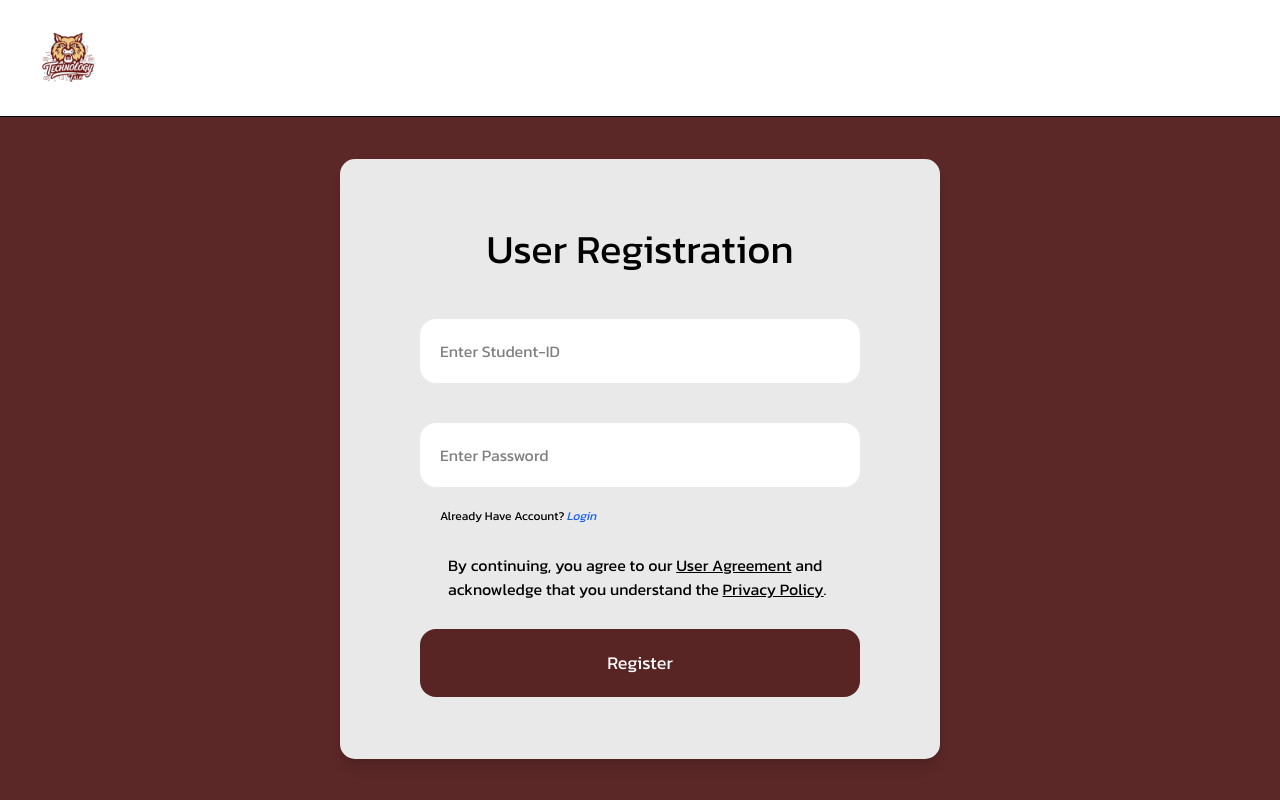
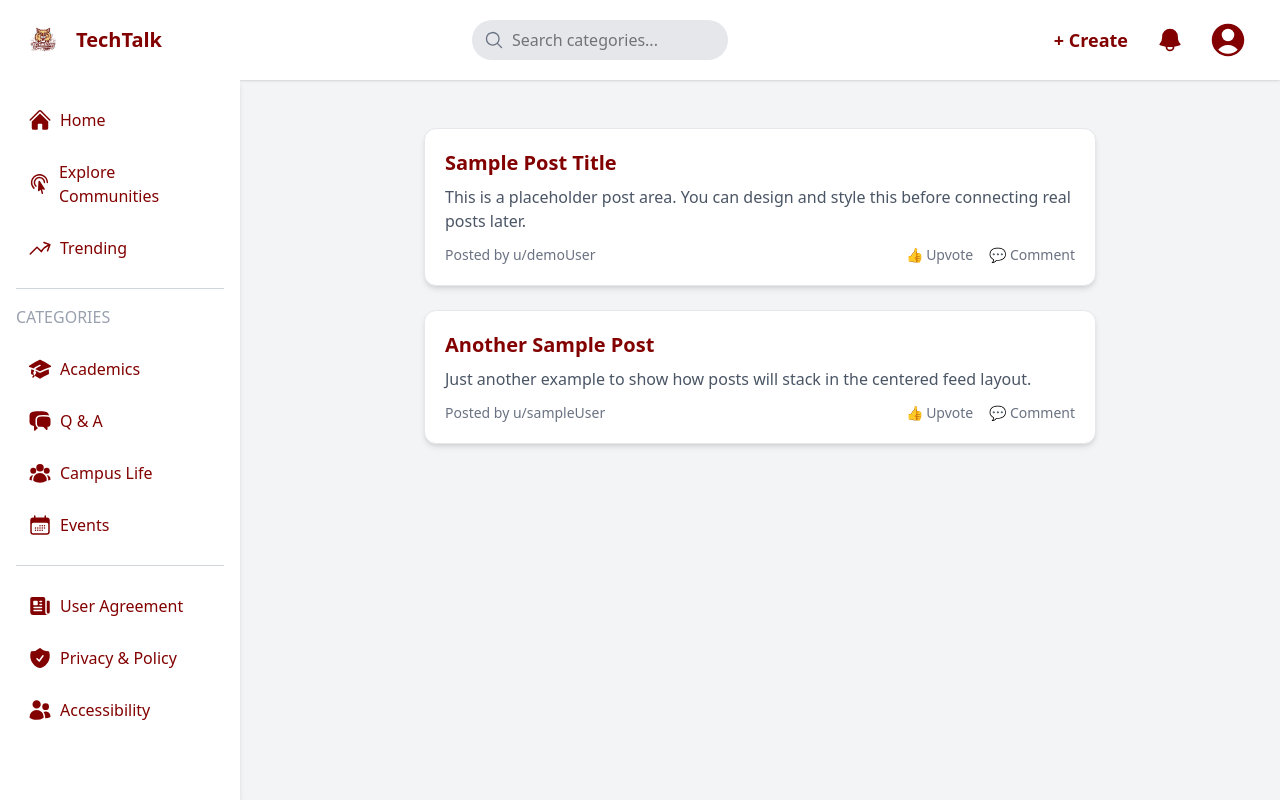
Before and after one commit to ivebaan/Technology-Talk, a React (Vite) app in the folder tech-talk/: page / in a window 1280 px wide. Built offline with nearby package versions, Linux system fonts and the light colour scheme.

Commit message:
Successfully added routing in the system

```diff
--- a/tech-talk/package.json
+++ b/tech-talk/package.json
@@ -14,6 +14,7 @@
     "@tailwindcss/vite": "^4.1.13",
     "react": "^19.1.1",
     "react-dom": "^19.1.1",
+    "react-router-dom": "^7.9.4",
     "tailwindcss": "^4.1.13"
   },
   "devDependencies": {
@@ -25,6 +26,6 @@
     "eslint-plugin-react-hooks": "^5.2.0",
     "eslint-plugin-react-refresh": "^0.4.20",
     "globals": "^16.3.0",
-    "vite": "^7.1.2"
+    "vite": "^7.1.9"
   }
 }
--- a/tech-talk/src/App.jsx
+++ b/tech-talk/src/App.jsx
@@ -1,13 +1,22 @@
-import React from 'react'
-import Register from './auth/Register'
-import Layout from './layout/Layout'
+import React from "react";
+import Register from "./auth/Register";
+import Layout from "./layout/Layout";
+import Home from "./pages/Home";
+import { BrowserRouter, Routes, Route } from "react-router-dom";
 
 function App() {
   return (
-    <div>
-      <Register/>
-    </div>
-  )
+    <BrowserRouter>
+      <Routes>
+        <Route element={<Layout />}>
+          <Route index element={<Home />} />
+          <Route path="/" element={<Home />} />
+          {/* <Route path="/trending" element={<Trending />} />
+            <Route path="/communities" element={<Communities />} /> */}
+        </Route>
+      </Routes>
+    </BrowserRouter>
+  );
 }
 
-export default App
+export default App;
--- a/tech-talk/src/auth/Register.jsx
+++ b/tech-talk/src/auth/Register.jsx
@@ -19,7 +19,7 @@ function Register() {
         <div className="h-[600px] max-w-[600px] w-[600px] rounded-[15px] p-10 shadow-lg bg-[#e9e9e9] flex flex-col items-center px-20">
             <h1 className='text-[40px] font-kanit my-5'>User Registration</h1>
           {/* <img src={tech} className="size-30" /> */}
-          <input type='text' placeholder='Enter Student-ID' value={studID} className='p-5 rounded-2xl w-full bg-white font-kanit my-5'/>
+          <input type='text' placeholder='Enter Student-ID' className='p-5 rounded-2xl w-full bg-white font-kanit my-5'/>
           <input type='password' placeholder='Enter Password'  className='p-5 rounded-2xl w-full my-5 bg-white font-kanit'/>
           <p className='flex mr-auto font-kanit text-[12px] ml-5'>Already Have Account? <a className='font-kanit italic text-blue-600 cursor-pointer hover:underline ml-0.5'>   Login</a></p>
           <p className='font-kanit m-7'>By continuing, you agree to our <a className='underline cursor-pointer'>User Agreement</a> and acknowledge that you understand the <a className='underline cursor-pointer'>Privacy Policy</a>.</p>
--- a/tech-talk/src/layout/Layout.jsx
+++ b/tech-talk/src/layout/Layout.jsx
@@ -1,55 +1,103 @@
-import React from 'react'
-import logo from '../assets/images/tech.png'
-import { UsersIcon, ShieldCheckIcon, HomeIcon, CalendarDaysIcon, AcademicCapIcon, BellIcon, UserCircleIcon, MagnifyingGlassIcon, CursorArrowRippleIcon, ArrowTrendingUpIcon, ChatBubbleLeftRightIcon, UserGroupIcon, NewspaperIcon} from "@heroicons/react/24/solid";
+import React from "react";
+import { Outlet, Link } from "react-router-dom";
+import logo from "../assets/images/tech.png";
+import {
+  UsersIcon,
+  ShieldCheckIcon,
+  HomeIcon,
+  CalendarDaysIcon,
+  AcademicCapIcon,
+  BellIcon,
+  UserCircleIcon,
+  MagnifyingGlassIcon,
+  CursorArrowRippleIcon,
+  ArrowTrendingUpIcon,
+  ChatBubbleLeftRightIcon,
+  UserGroupIcon,
+  NewspaperIcon,
+} from "@heroicons/react/24/solid";
 
 function Layout() {
   return (
-    <>
-    <div className='h-screen w-full'>
-      <div className='h-25 flex shadow-2xs justify-between '>
-        <div className='flex items-center p-1'>
-        <img src={logo} className='object-fill cursor-pointer h-full shrink-1'/>
-        <h1 className='font-bold text-xl text-[#820000]'>TechTalk</h1>
+    <div className="h-screen w-full bg-gray-100 relative flex flex-col">
+      {/* Header */}
+      <div className="h-20 flex shadow-sm justify-between bg-white px-4">
+        <div className="flex items-center p-1">
+          <img
+            src={logo}
+            className="object-fill cursor-pointer h-12"
+            alt="TechTalk Logo"
+          />
+          <h1 className="font-bold text-xl text-[#820000] ml-2">TechTalk</h1>
         </div>
-        <div className='flex items-center'>
-          <div className='relative'>
+        <div className="flex items-center">
+          <div className="relative">
             <MagnifyingGlassIcon className="absolute left-3 top-1/2 -translate-y-1/2 w-5 h-5 text-gray-500" />
-         <input type="text" placeholder="Search categories..." className="w-full pl-10 p-3 bg-gray-200 rounded-full focus:outline-[#820000]"/>
+            <input
+              type="text"
+              placeholder="Search categories..."
+              className="w-64 pl-10 p-2 bg-gray-200 rounded-full focus:outline-[#820000]"
+            />
           </div>
         </div>
-        <div className='flex items-center space-x-2 p-2'>
-        <button className='text-lg cursor-pointer hover:bg-gray-200 p-3 rounded-full  transition-all duration-300 font-semibold text-[#820000]'>+  Create</button>
-        <div className="p-2 rounded-full bg-white hover:bg-gray-200 transition-all duration-300 cursor-pointer">
+        <div className="flex items-center space-x-2 p-2">
+          <button className="text-lg cursor-pointer hover:bg-gray-200 p-3 rounded-full transition-all duration-300 font-semibold text-[#820000]">
+            + Create
+          </button>
+          <div className="p-2 rounded-full hover:bg-gray-200 transition-all duration-300 cursor-pointer">
             <BellIcon className="w-7 h-7 text-[#820000]" />
           </div>
-        <div className="p-2 rounded-full bg-white hover:bg-gray-200 transition-all duration-300 cursor-pointer">
+          <div className="p-2 rounded-full hover:bg-gray-200 transition-all duration-300 cursor-pointer">
             <UserCircleIcon className="w-10 h-10 text-[#820000]" />
           </div>
         </div>
       </div>
-      <aside className='w-55 h-screen absolute bg-white flex  p-4 shadow-lg flex-col'>
+
+      {/* Sidebar + Main */}
+      <div className="flex flex-1">
+        <aside className="w-60 bg-white p-4 shadow-md">
           <ul className="space-y-1 w-full">
-          <li className="flex items-center gap-2 p-3 hover:bg-gray-200 rounded-full cursor-pointer">
+            <li>
+              <Link
+                to="/"
+                className="flex items-center gap-2 p-3 hover:bg-gray-200 rounded-full cursor-pointer"
+              >
                 <HomeIcon className="h-6 w-6 text-[#820000]" />
                 <span className="text-[#820000] font-medium">Home</span>
+              </Link>
             </li>
 
-          <li className="flex items-center gap-2 p-3 hover:bg-gray-200 rounded-full cursor-pointer">
+            <li>
+              <Link
+                to="/communities"
+                className="flex items-center gap-2 p-3 hover:bg-gray-200 rounded-full cursor-pointer"
+              >
                 <CursorArrowRippleIcon className="h-6 w-6 text-[#820000]" />
-            <span className="text-[#820000] font-medium">Explore Communities</span>
+                <span className="text-[#820000] font-medium">
+                  Explore Communities
+                </span>
+              </Link>
             </li>
 
-          <li className="flex items-center gap-2 p-3 hover:bg-gray-200 rounded-full cursor-pointer">
+            <li>
+              <Link
+                to="/trending"
+                className="flex items-center gap-2 p-3 hover:bg-gray-200 rounded-full cursor-pointer"
+              >
                 <ArrowTrendingUpIcon className="h-6 w-6 text-[#820000]" />
                 <span className="text-[#820000] font-medium">Trending</span>
+              </Link>
             </li>
           </ul>
-        <hr className="border-t-1 border-gray-300 w-full my-4" />
-        <div className=''>
-          <h2 className='text-gray-400 font-medium'>CATEGORIES</h2></div>
-          <ul className='space-y-1 w-full'>
 
-          <li className="flex items-center gap-2 p-3 mt-4 hover:bg-gray-200 rounded-full cursor-pointer">
+          <hr className="border-t border-gray-300 w-full my-4" />
+
+          <div>
+            <h2 className="text-gray-400 font-medium">CATEGORIES</h2>
+          </div>
+
+          <ul className="space-y-1 w-full mt-4">
+            <li className="flex items-center gap-2 p-3 hover:bg-gray-200 rounded-full cursor-pointer">
               <AcademicCapIcon className="h-6 w-6 text-[#820000]" />
               <span className="text-[#820000] font-medium">Academics</span>
             </li>
@@ -68,31 +116,35 @@ function Layout() {
               <CalendarDaysIcon className="h-6 w-6 text-[#820000]" />
               <span className="text-[#820000] font-medium">Events</span>
             </li>
+          </ul>
 
-          </ul>
-          <hr className="border-t-1 border-gray-300 w-full my-4" />
-          <ul className='space-y-1 w-full'>
+          <hr className="border-t border-gray-300 w-full my-4" />
 
+          <ul className="space-y-1 w-full">
             <li className="flex items-center gap-2 p-3 mt-4 hover:bg-gray-200 rounded-full cursor-pointer">
               <NewspaperIcon className="h-6 w-6 text-[#820000]" />
               <span className="text-[#820000] font-medium">User Agreement</span>
             </li>
-
             <li className="flex items-center gap-2 p-3 hover:bg-gray-200 rounded-full cursor-pointer">
               <ShieldCheckIcon className="h-6 w-6 text-[#820000]" />
-            <span className="text-[#820000] font-medium">Privacy & Policy</span>
+              <span className="text-[#820000] font-medium">
+                Privacy & Policy
+              </span>
             </li>
-
             <li className="flex items-center gap-2 p-3 hover:bg-gray-200 rounded-full cursor-pointer">
               <UsersIcon className="h-6 w-6 text-[#820000]" />
               <span className="text-[#820000] font-medium">Accessibility</span>
             </li>
-
           </ul>
         </aside>
+
+        {/* 🔄 Main Content Changes Here */}
+        <main className="flex-1 p-6 overflow-y-auto">
+          <Outlet />
+        </main>
       </div>
-    </>
-  )
+    </div>
+  );
 }
 
-export default Layout
+export default Layout;
--- /dev/null
+++ b/tech-talk/src/pages/Home.jsx
@@ -0,0 +1,46 @@
+import React from "react";
+
+function Home() {
+  return (
+    <div>
+      <main className="p-6 flex justify-center">
+        <div className="w-full max-w-2xl">
+          <div className="bg-white rounded-xl shadow-md border border-gray-200 p-5 mb-6 hover:shadow-lg transition-all duration-300">
+            <h2 className="text-xl font-semibold text-[#820000] mb-2">
+              Sample Post Title
+            </h2>
+            <p className="text-gray-600 mb-3">
+              This is a placeholder post area. You can design and style this
+              before connecting real posts later.
+            </p>
+            <div className="flex justify-between text-sm text-gray-500">
+              <span>Posted by u/demoUser</span>
+              <div className="flex gap-4">
+                <button className="hover:text-[#820000]">👍 Upvote</button>
+                <button className="hover:text-[#820000]">💬 Comment</button>
+              </div>
+            </div>
+          </div>
+          <div className="bg-white rounded-xl shadow-md border border-gray-200 p-5 mb-6 hover:shadow-lg transition-all duration-300">
+            <h2 className="text-xl font-semibold text-[#820000] mb-2">
+              Another Sample Post
+            </h2>
+            <p className="text-gray-600 mb-3">
+              Just another example to show how posts will stack in the centered
+              feed layout.
+            </p>
+            <div className="flex justify-between text-sm text-gray-500">
+              <span>Posted by u/sampleUser</span>
+              <div className="flex gap-4">
+                <button className="hover:text-[#820000]">👍 Upvote</button>
+                <button className="hover:text-[#820000]">💬 Comment</button>
+              </div>
+            </div>
+          </div>
+        </div>
+      </main>
+    </div>
+  );
+}
+
+export default Home;
```
Also changed, not shown: 1 other file (tests, documents, lock files or other folders). Lines whose indentation alone changed are shown as unchanged.
